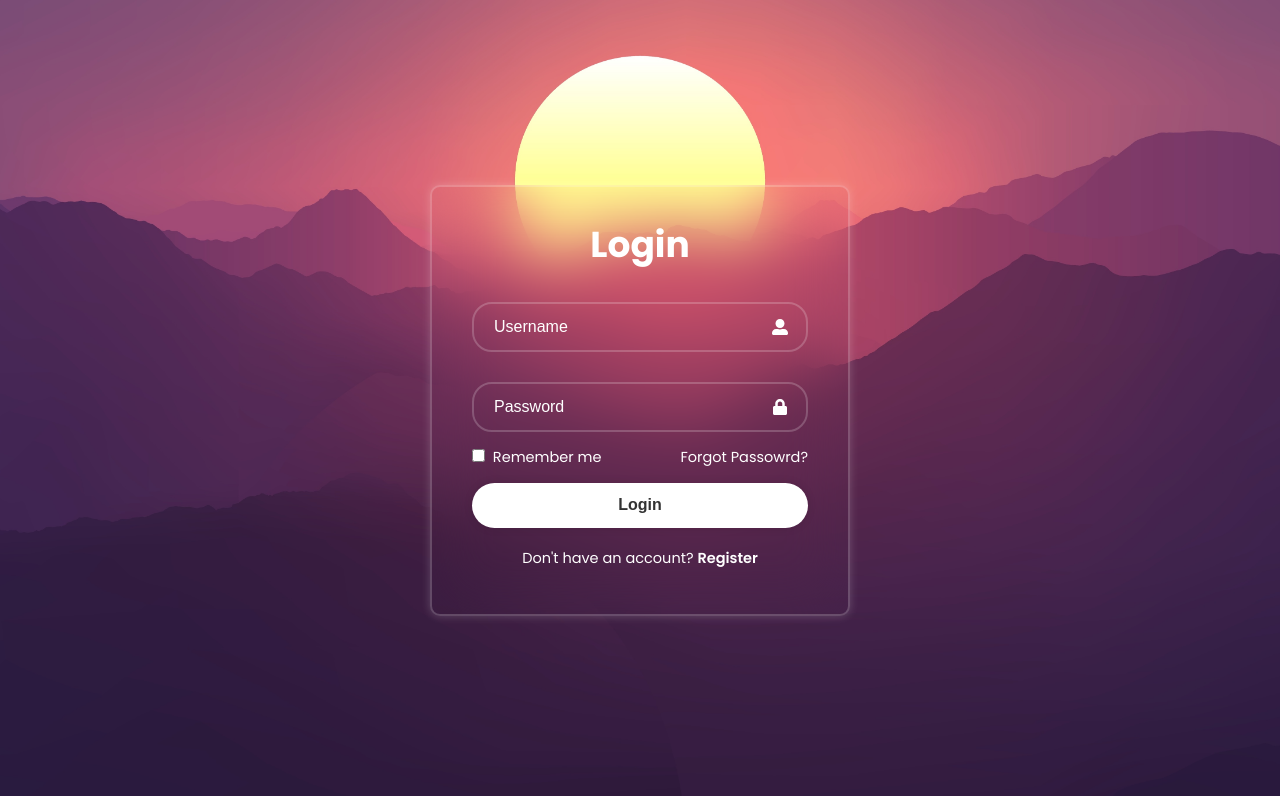
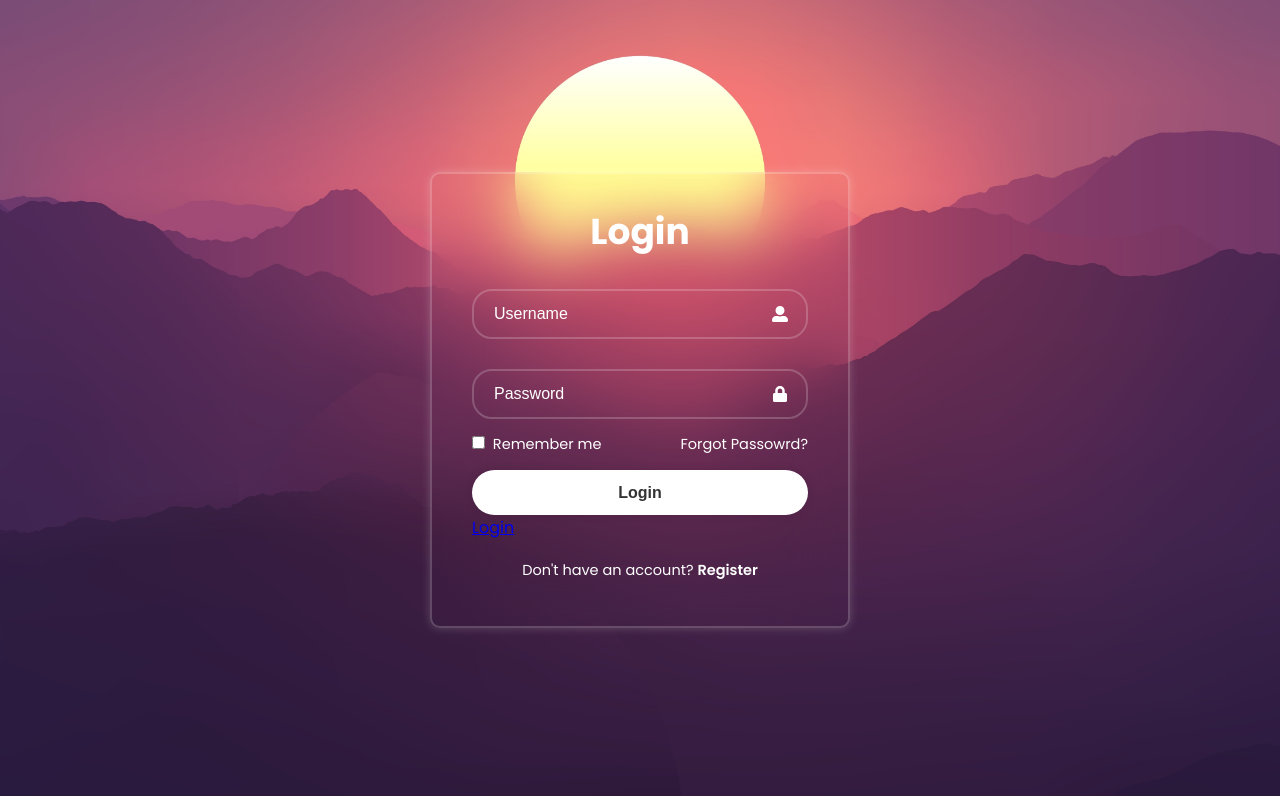
Before and after one commit to eqer23/WellTracker-FrontEnd, a React (Create React App) app in the folder wellness-tracker-react/: page / in a window 1280 px wide. Shown: the top 796 px of the page. Built offline with nearby package versions, Linux system fonts and the light colour scheme; a web font is replaced by a local one.

Commit message:
testing dashboard page

```diff
--- a/wellness-tracker-react/src/Components/LoginForm/LoginForm.jsx
+++ b/wellness-tracker-react/src/Components/LoginForm/LoginForm.jsx
@@ -24,9 +24,9 @@ const LoginForm = () => {
                 </div>
 
                 <button type="submit">Login</button>
-                {/* <a class="button" href="Dashboard.jsx">
+                <a class="button" href="Dashboard.jsx">
                     Login
-                </a> */}
+                </a>
 
                 <div className="register-link">
                     <p>
```
